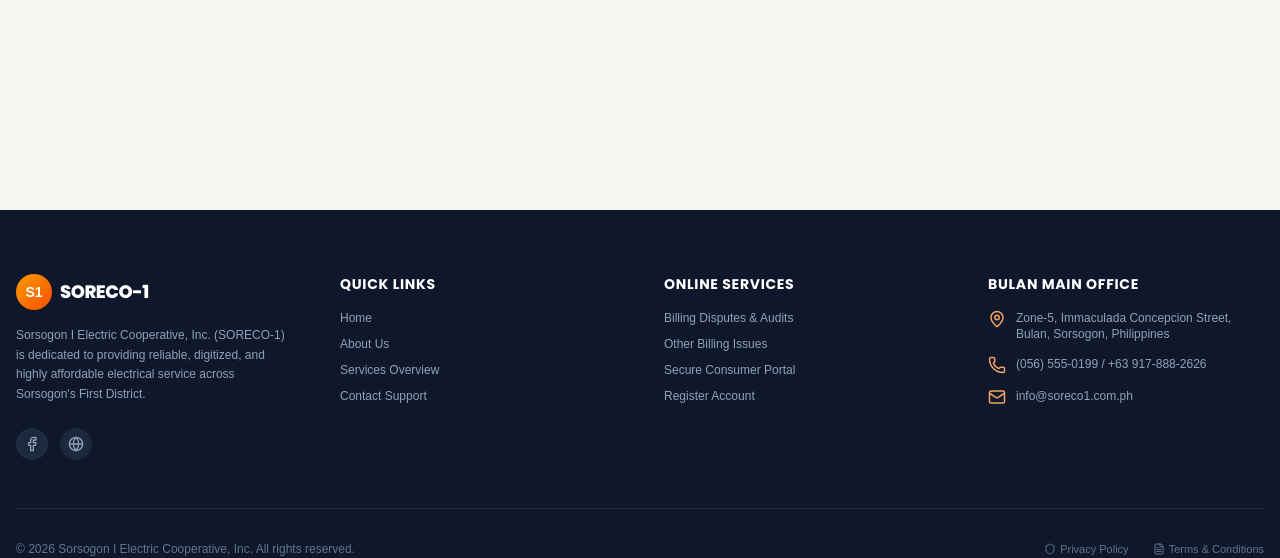
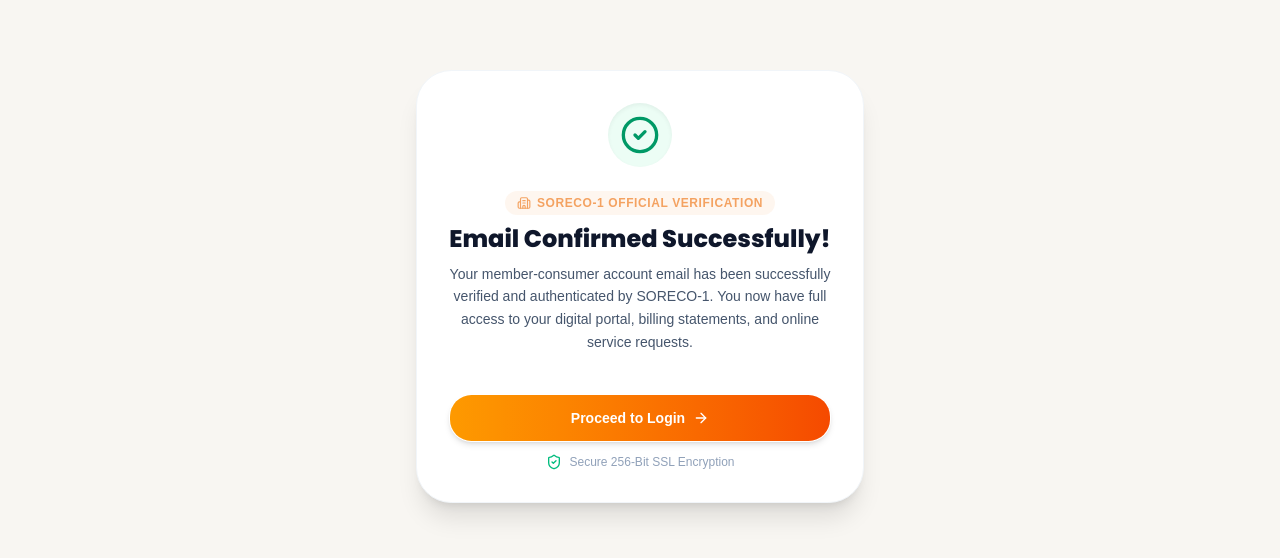
Before and after one commit to janngani/Soreco-1_Consumer_Service_Portal, a React (Vite) app: page /email-confirmed in a window 1280 px wide. Shown: the part 179-737 px from the top of the page. Built offline with nearby package versions, Linux system fonts and the light colour scheme; no server answers.

Commit message:
feat: add email verification and enhance validation
- Implement EmailConfirmedPage and route
- Update verification logic to include metadata/provider checks
- Enforce strict 8-digit numeric validation for account numbers

```diff
--- a/src/App.jsx
+++ b/src/App.jsx
@@ -19,6 +19,7 @@ import { OtherBillingServicePage } from "@/src/pages/OtherBillingServicePage";
 import { ContactPage } from "@/src/pages/ContactPage";
 import { BarangaysPage } from "@/src/pages/63barangay";
 import { BarangayTicketsPage } from "@/src/pages/BarangayTicketsPage";
+import { EmailConfirmedPage } from "@/src/pages/EmailConfirmedPage";
 import { Toaster } from "@/components/ui/sonner";
 import { NotificationListener } from "@/src/components/NotificationListener";
 import { GoogleOnboardingModal } from "@/src/components/GoogleOnboardingModal";
@@ -108,6 +109,7 @@ export default function App() {
 
               <Route path="/login" element={<LoginPage />} />
               <Route path="/register" element={<RegisterPage />} />
+              <Route path="/email-confirmed" element={<EmailConfirmedPage />} />
 
               <Route path="/dashboard" element={<ProtectedRoute>
                   <ConsumerDashboard />
--- a/src/components/GoogleOnboardingModal.jsx
+++ b/src/components/GoogleOnboardingModal.jsx
@@ -166,8 +166,8 @@ export const GoogleOnboardingModal = () => {
       setFormError("Please enter your SORECO-1 Utility Account Number.");
       return;
     }
-    if (cleanAccount.length !== 8) {
-      setFormError("Please enter exactly 8 digits for your utility account number.");
+    if (!/^\d+$/.test(cleanAccount) || cleanAccount.length !== 8) {
+      setFormError("Utility account number must contain numbers only (no letters allowed) and be exactly 8 digits.");
       return;
     }
 
--- /dev/null
+++ b/src/pages/EmailConfirmedPage.jsx
@@ -0,0 +1,48 @@
+import { useEffect, useState } from "react";
+import { useNavigate, useLocation } from "react-router";
+import { CheckCircle2, ShieldCheck, ArrowRight, Building2 } from "lucide-react";
+import { motion } from "motion/react";
+import { Button } from "@/components/ui/button";
+
+export const EmailConfirmedPage = () => {
+  const navigate = useNavigate();
+  const location = useLocation();
+
+  return (
+    <div className="min-h-screen bg-[#F8F6F2] flex items-center justify-center p-4 font-sans py-16">
+      <motion.div
+        initial={{ opacity: 0, y: 20 }}
+        animate={{ opacity: 1, y: 0 }}
+        className="w-full max-w-md bg-white rounded-3xl shadow-xl border border-slate-100 p-8 text-center space-y-6"
+      >
+        <div className="mx-auto w-16 h-16 rounded-full bg-emerald-50 text-emerald-600 flex items-center justify-center shadow-inner">
+          <CheckCircle2 className="h-10 w-10" />
+        </div>
+
+        <div className="space-y-2">
+          <div className="inline-flex items-center gap-1.5 px-3 py-1 rounded-full bg-primary/10 text-primary text-xs font-bold uppercase tracking-wider mb-2">
+            <Building2 className="h-3.5 w-3.5" /> SORECO-1 Official Verification
+          </div>
+          <h1 className="text-2xl font-extrabold text-slate-900 font-poppins">
+            Email Confirmed Successfully!
+          </h1>
+          <p className="text-sm text-slate-600 leading-relaxed">
+            Your member-consumer account email has been successfully verified and authenticated by SORECO-1. You now have full access to your digital portal, billing statements, and online service requests.
+          </p>
+        </div>
+
+        <div className="pt-4 space-y-3">
+          <Button
+            onClick={() => navigate("/login")}
+            className="w-full h-12 bg-gradient-to-r from-amber-500 to-orange-600 hover:opacity-90 text-white font-bold text-sm rounded-xl shadow-md gap-2"
+          >
+            Proceed to Login <ArrowRight className="h-4 w-4" />
+          </Button>
+          <div className="flex items-center justify-center gap-2 text-xs text-slate-400">
+            <ShieldCheck className="h-4 w-4 text-emerald-500" /> Secure 256-Bit SSL Encryption
+          </div>
+        </div>
+      </motion.div>
+    </div>
+  );
+};
--- a/src/pages/RegisterPage.jsx
+++ b/src/pages/RegisterPage.jsx
@@ -73,6 +73,11 @@ export const RegisterPage = () => {
       setFormData({ ...formData, [e.target.id]: val });
       return;
     }
+    if (e.target.id === "accountNumber") {
+      const val = e.target.value.replace(/\D/g, "").substring(0, 8);
+      setFormData({ ...formData, [e.target.id]: val });
+      return;
+    }
     setFormData({ ...formData, [e.target.id]: e.target.value });
   };
 
@@ -117,8 +122,8 @@ export const RegisterPage = () => {
       return toast.error("Please select your residential barangay from the 63 Bulan barangays.");
     }
 
-    if (formData.accountNumber.trim().length !== 8) {
-      return toast.error("Please enter exactly 8 digits for your utility account number.");
+    if (!/^\d+$/.test(formData.accountNumber) || formData.accountNumber.trim().length !== 8) {
+      return toast.error("Utility account number must contain numbers only (no letters allowed) and be exactly 8 digits.");
     }
 
     if (!hasUppercase || !hasLowercase || !hasNumber || !hasSpecial) {
```
Also changed, not shown: server.js.
